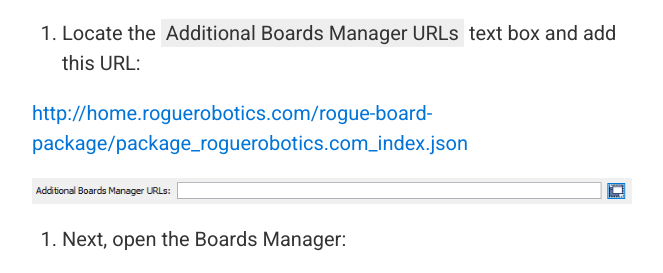
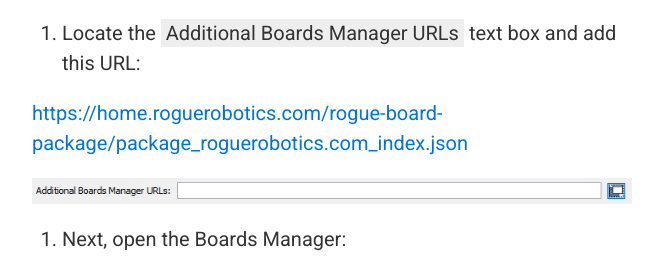
Before and after one commit to RogueRobotics/rogue-board-package, a Jekyll site: the page built from docs/index.md, in a window 1280 px wide and 900 px high, scrolled down 674 px. Shown: the part 159-432 px from the top of the window, without its empty margins (308-971 px from the left). Built offline with Jekyll 4.4.1, drawn with Linux system fonts in a browser that asks for light colours; part of the change alters nothing that is shown.

Commit message:
Renamed package file, fixed index.md - to fix bug in Arduino IDE board manager not allowing dots in package file name

```diff
--- a/docs/index.md
+++ b/docs/index.md
@@ -17,7 +17,7 @@ Here are the steps:
 
 2. Locate the `Additional Boards Manager URLs` text box and add this URL:
 
-[http://home.roguerobotics.com/rogue-board-package/package_roguerobotics.com_index.json](http://home.roguerobotics.com/rogue-board-package/package_roguerobotics.com_index.json)
+[https://home.roguerobotics.com/rogue-board-package/package_roguerobotics.com_index.json](https://home.roguerobotics.com/rogue-board-package/package_roguerobotics_index.json)
 
 ![Additional Boards Manager URLs](images/AdditionalBoardsManagerURLs.png)
 
```
Also changed, not shown: docs/package_roguerobotics_index.json (renamed from docs/package_roguerobotics.com_index.json).
